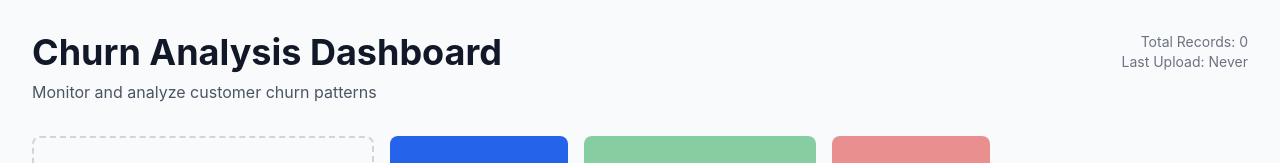
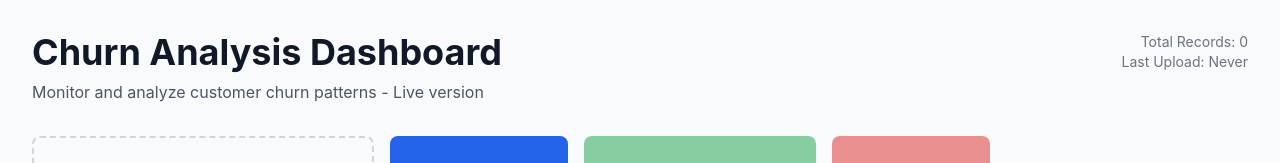
Before and after one commit to apatrai/churn-dashboard, a React (Create React App) app: page / in a window 1280 px wide. Shown: the top 163 px of the page. Built offline with nearby package versions, Linux system fonts and the light colour scheme.

Commit message:
Updated dashboard description

```diff
--- a/src/components/ChurnDashboard.tsx
+++ b/src/components/ChurnDashboard.tsx
@@ -183,7 +183,7 @@
           <div className="flex justify-between items-start">
             <div>
               <h1 className="text-4xl font-bold text-gray-900 mb-2">Churn Analysis Dashboard</h1>
-              <p className="text-gray-600">Monitor and analyze customer churn patterns</p>
+              <p className="text-gray-600">Monitor and analyze customer churn patterns - Live version</p>
             </div>
             <div className="text-right">
               <p className="text-sm text-gray-500">Total Records: {allData.length}</p>
```
